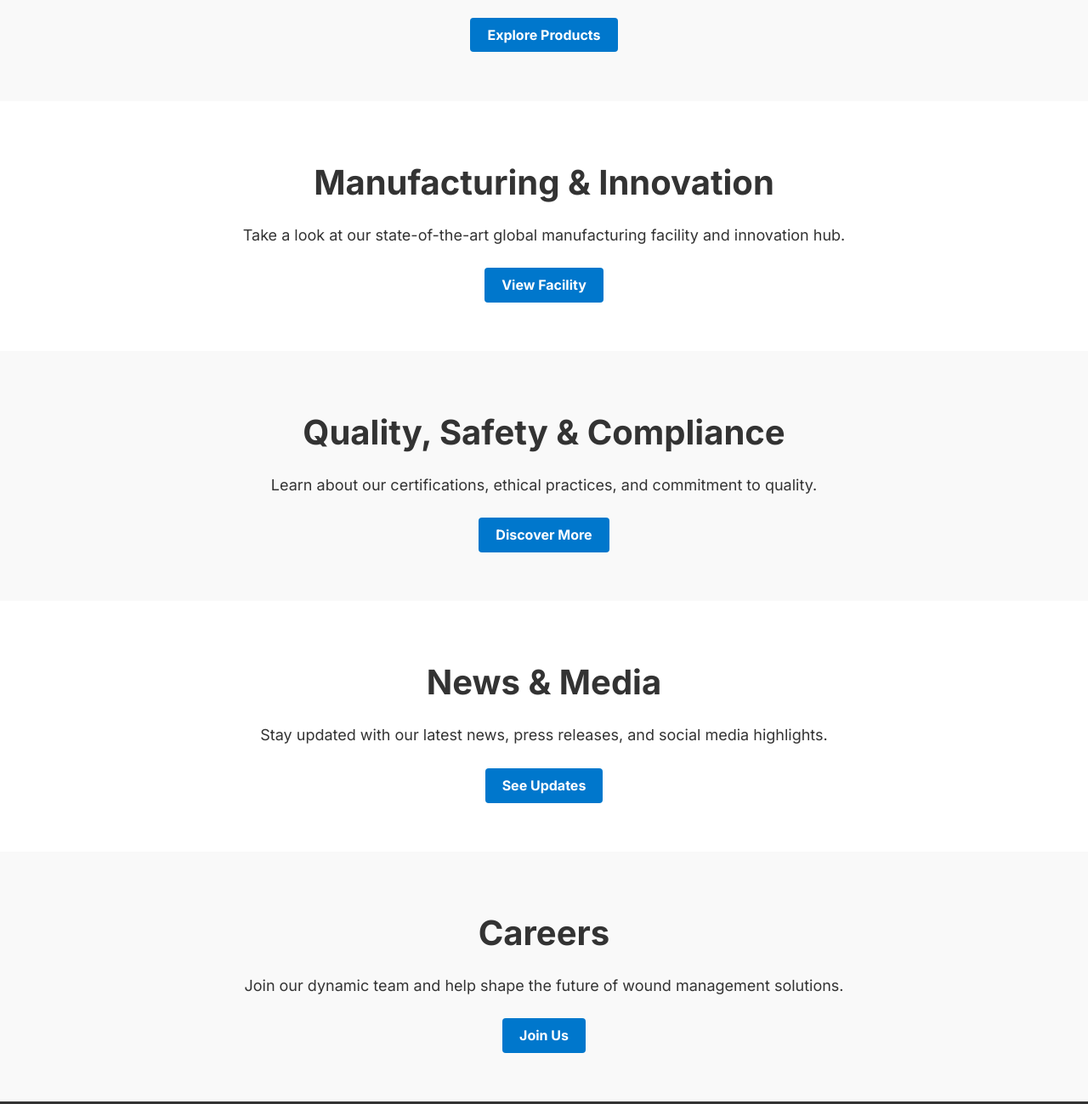
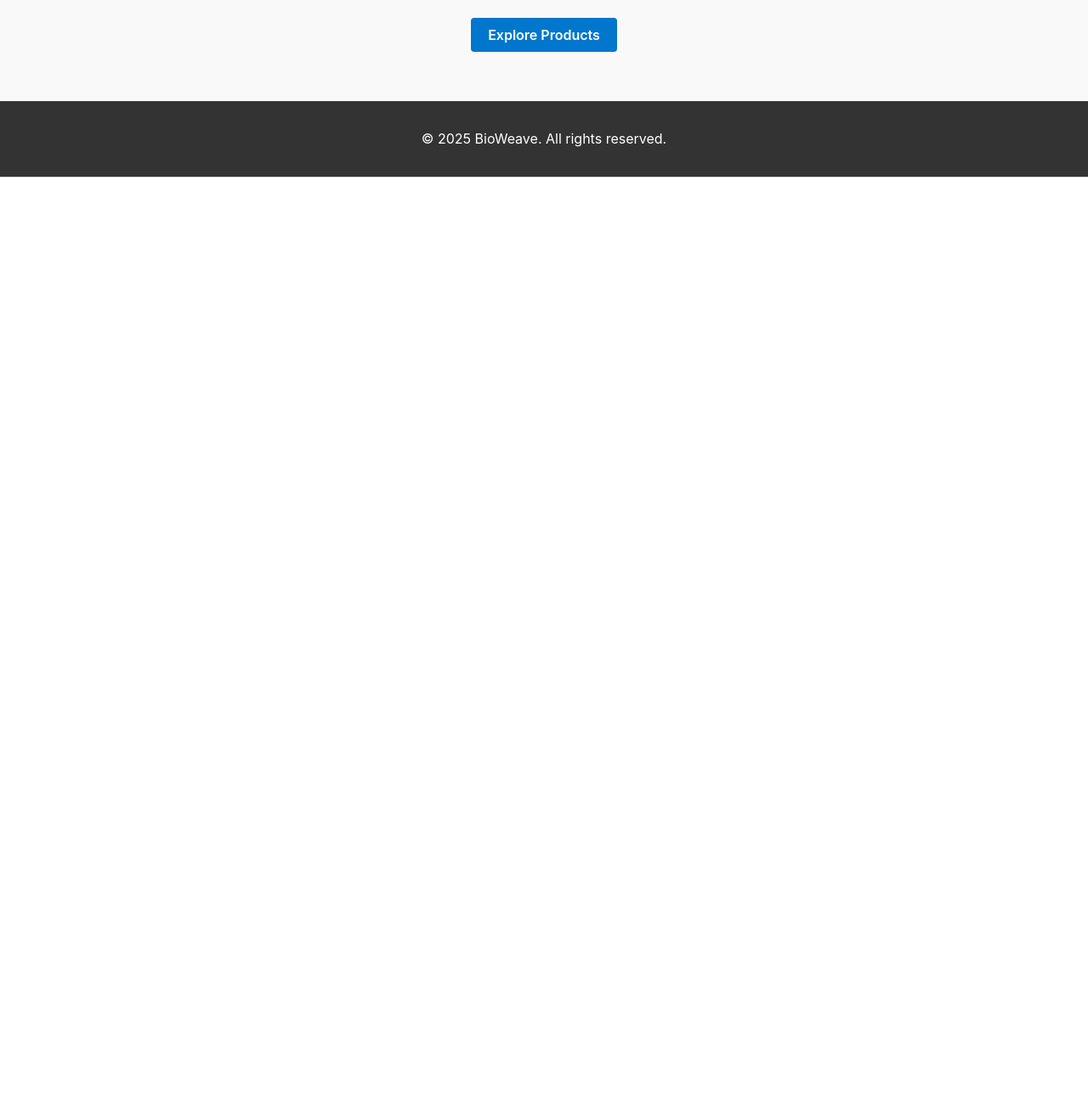
Before and after one commit to bioweavelife/bioweave, a plain HTML site: page index.html in a window 1280 px wide. Shown: the part 1369-2668 px from the top of the page at 85% size. After the commit the page ends 1577 px from the top, so only its background shows below. Drawn offline with Linux system fonts and the light colour scheme.

Commit message:
Initial Website

```diff
--- a/index.html
+++ b/index.html
@@ -4,145 +4,68 @@
   <meta charset="UTF-8" />
   <meta name="viewport" content="width=device-width, initial-scale=1" />
   <title>BioWeave - World-Class Wound Management Solutions</title>
-  <!-- Google Fonts -->
-  <link
-    rel="stylesheet"
-    href="https://fonts.googleapis.com/css2?family=Inter:wght@400;500;700&display=swap"
-  />
-  <!-- Main CSS -->
   <link rel="stylesheet" href="css/style.css" />
-  <!-- JavaScript -->
   <script defer src="js/script.js"></script>
 </head>
 <body>
-  <!-- HEADER (Fluid Full-Width) -->
   <header class="site-header">
     <div class="header-container">
-      <!-- LOGO & BRAND -->
       <div class="logo">
         <a href="index.html">
           <img src="images/bioweave-logo.png" alt="BioWeave Logo" />
           <span>BioWeave</span>
         </a>
       </div>
-
-      <!-- HAMBURGER MENU BUTTON (3 lines) -->
       <button class="menu-toggle" aria-label="Toggle navigation">
         <span class="bar"></span>
         <span class="bar"></span>
         <span class="bar"></span>
       </button>
-
-      <!-- NAVIGATION -->
       <nav class="site-nav">
         <ul>
           <li><a href="about.html">About Us</a></li>
           <li><a href="products.html">Products</a></li>
-          <li><a href="manufacturing.html">Manufacturing</a></li>
-          <li><a href="quality.html">Quality</a></li>
-          <li><a href="news.html">News</a></li>
-          <li><a href="careers.html">Careers</a></li>
-          <li><a href="contact.html">Contact</a></li>
+          <li><a href="html/contact.html">Contact Us</a></li>
         </ul>
       </nav>
     </div>
   </header>
 
-  <!-- HERO SECTION WITH VIDEO BACKGROUND -->
   <section class="hero">
-    <!-- Autoplay, muted, loop, playsinline for mobile compatibility -->
     <video autoplay muted loop playsinline class="hero-video">
       <source src="videos/bioweave-sutures.mp4" type="video/mp4" />
-      <!-- Fallback text if the browser doesn't support video -->
       Your browser does not support the video tag.
     </video>
-
-    <!-- Dark overlay to ensure text is readable over the video -->
     <div class="hero-overlay"></div>
-
-    <!-- Hero Content (text & button) -->
     <div class="hero-content">
       <div class="container">
         <h1>World-Class Wound Management Solutions</h1>
         <p>Global Standards, Innovative Suture Delivery, and Ethical Manufacturing</p>
-        <a href="contact.html" class="btn-primary">Request a Demo</a>
+        <a href="html/contact.html" class="btn-primary">Contact Us</a>
       </div>
     </div>
   </section>
 
-  <!-- ABOUT SECTION -->
   <section class="section" id="about">
     <div class="container">
       <h2>About BioWeave</h2>
       <p>
-        Our story is one of innovation, quality, and ethical practices in wound
-        management solutions.
+        Our story is one of innovation, quality, and ethical practices in wound management solutions.
       </p>
       <a href="about.html" class="btn-secondary">Learn More</a>
     </div>
   </section>
 
-  <!-- PRODUCTS SECTION -->
   <section class="section alt" id="products">
     <div class="container">
       <h2>Products &amp; Solutions</h2>
       <p>
-        Explore our range of innovative products tailored to meet the needs of
-        surgeons and medical professionals.
+        Explore our range of innovative products tailored to meet the needs of surgeons and medical professionals.
       </p>
       <a href="products.html" class="btn-secondary">Explore Products</a>
     </div>
   </section>
 
-  <!-- MANUFACTURING SECTION -->
-  <section class="section" id="manufacturing">
-    <div class="container">
-      <h2>Manufacturing &amp; Innovation</h2>
-      <p>
-        Take a look at our state-of-the-art global manufacturing facility and
-        innovation hub.
-      </p>
-      <a href="manufacturing.html" class="btn-secondary">View Facility</a>
-    </div>
-  </section>
-
-  <!-- QUALITY SECTION -->
-  <section class="section alt" id="quality">
-    <div class="container">
-      <h2>Quality, Safety &amp; Compliance</h2>
-      <p>
-        Learn about our certifications, ethical practices, and commitment to
-        quality.
-      </p>
-      <a href="quality.html" class="btn-secondary">Discover More</a>
-    </div>
-  </section>
-
-  <!-- NEWS SECTION -->
-  <section class="section" id="news">
-    <div class="container">
-      <h2>News &amp; Media</h2>
-      <p>
-        Stay updated with our latest news, press releases, and social media
-        highlights.
-      </p>
-      <a href="news.html" class="btn-secondary">See Updates</a>
-    </div>
-  </section>
-
-  <!-- CAREERS SECTION -->
-  <section class="section alt" id="careers">
-    <div class="container">
-      <h2>Careers</h2>
-      <p>
-        Join our dynamic team and help shape the future of wound management
-        solutions.
-      </p>
-      <a href="careers.html" class="btn-secondary">Join Us</a>
-    </div>
-  </section>
-
-  <!-- FOOTER -->
   <footer class="site-footer">
     <div class="container">
       <p>&copy; 2025 BioWeave. All rights reserved.</p>
```
